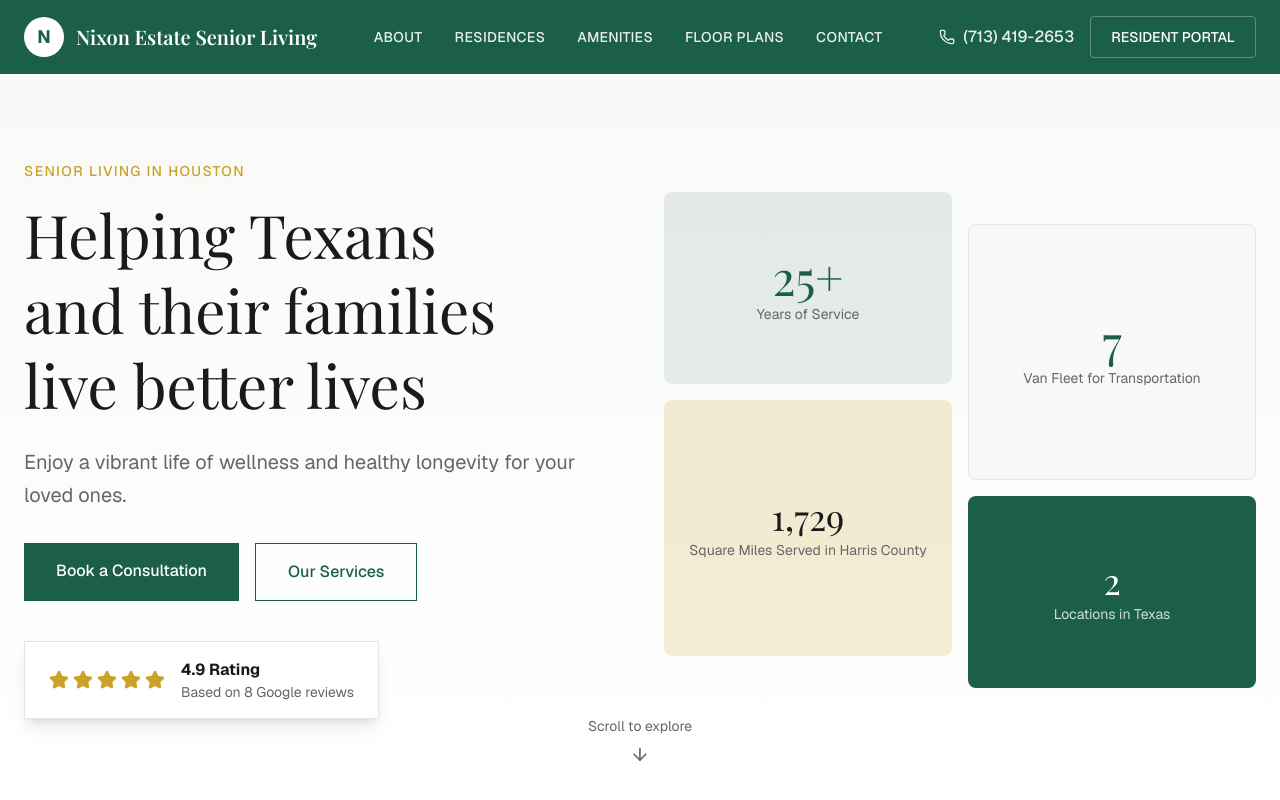
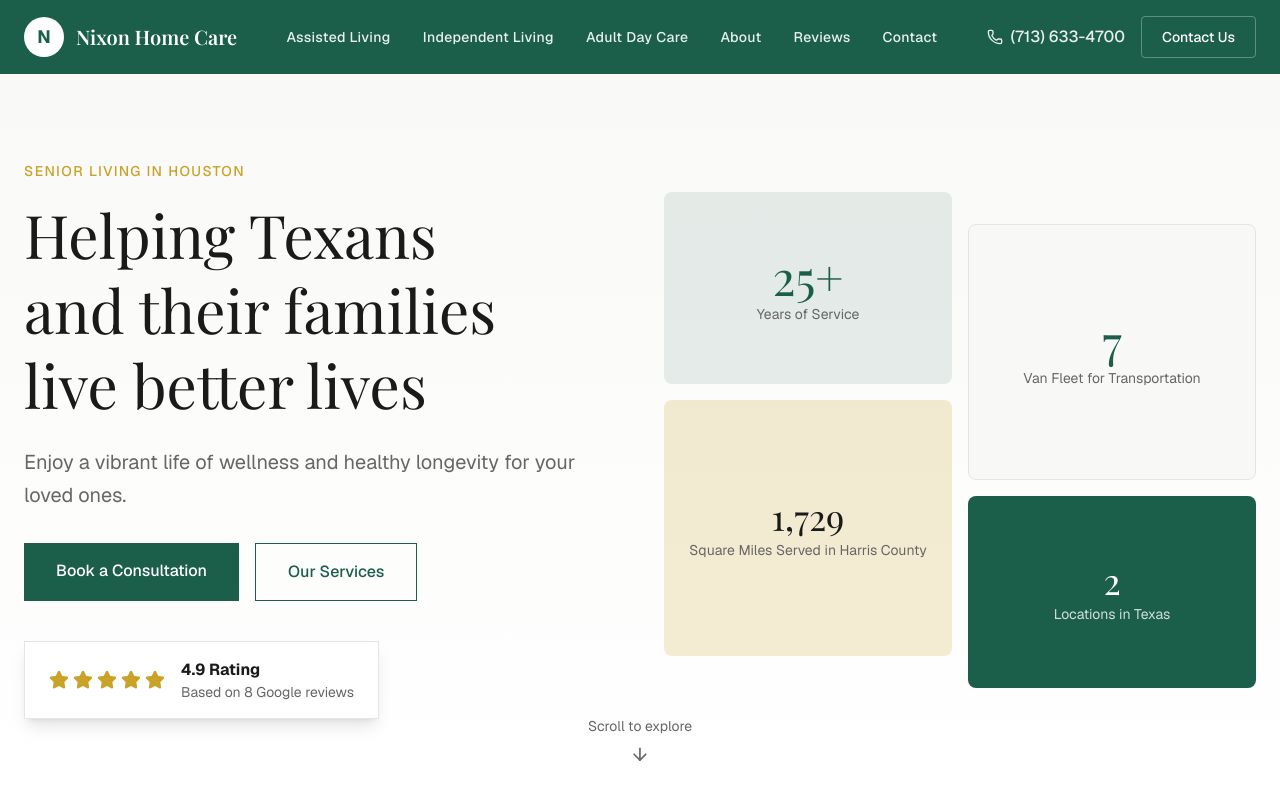
Before and after one commit to alexferrell4/nixon-homecare, a Next.js app: page / in a window 1280 px wide. Shown: the top 800 px of the page. Built offline with nearby package versions, Linux system fonts and the light colour scheme; a web font is replaced by a local one.

Commit message:
feat: update header navigation and contact info for Nixon Home Care

```diff
--- a/src/components/Header.tsx
+++ b/src/components/Header.tsx
@@ -6,11 +6,12 @@
 import Link from "next/link";
 
 const navLinks = [
-  { label: "ABOUT", href: "#about" },
-  { label: "RESIDENCES", href: "#services" },
-  { label: "AMENITIES", href: "#additional-services" },
-  { label: "FLOOR PLANS", href: "#why-nixon" },
-  { label: "CONTACT", href: "#contact" },
+  { label: "Assisted Living", href: "#services" },
+  { label: "Independent Living", href: "#services" },
+  { label: "Adult Day Care", href: "#services" },
+  { label: "About", href: "#about" },
+  { label: "Reviews", href: "#reviews" },
+  { label: "Contact", href: "#contact" },
 ];
 
 export default function Header() {
@@ -25,7 +26,7 @@
               <span className="text-primary font-bold text-lg">N</span>
             </div>
             <span className="text-xl font-semibold text-white font-serif">
-              Nixon Estate Senior Living
+              Nixon Home Care
             </span>
           </Link>
 
@@ -44,17 +45,17 @@
 
           <div className="hidden lg:flex items-center gap-4">
             <a
-              href="tel:713-419-2653"
+              href="tel:713-633-4700"
               className="flex items-center gap-2 text-white/90 hover:text-accent transition-colors"
             >
               <Phone className="w-4 h-4" />
-              <span className="font-medium">(713) 419-2653</span>
+              <span className="font-medium">(713) 633-4700</span>
             </a>
             <a
               href="#contact"
               className="flex items-center gap-2 px-5 py-2.5 border border-white/30 text-white rounded-sm text-sm font-medium hover:bg-white hover:text-primary transition-colors"
             >
-              RESIDENT PORTAL
+              Contact Us
             </a>
           </div>
 
@@ -90,11 +91,11 @@
                 </Link>
               ))}
               <a
-                href="tel:713-419-2653"
+                href="tel:713-633-4700"
                 className="mt-4 flex items-center justify-center gap-2 px-5 py-3 border border-white/30 text-white rounded-sm text-sm font-medium"
               >
                 <Phone className="w-4 h-4" />
-                (713) 419-2653
+                (713) 633-4700
               </a>
             </nav>
           </motion.div>
```
